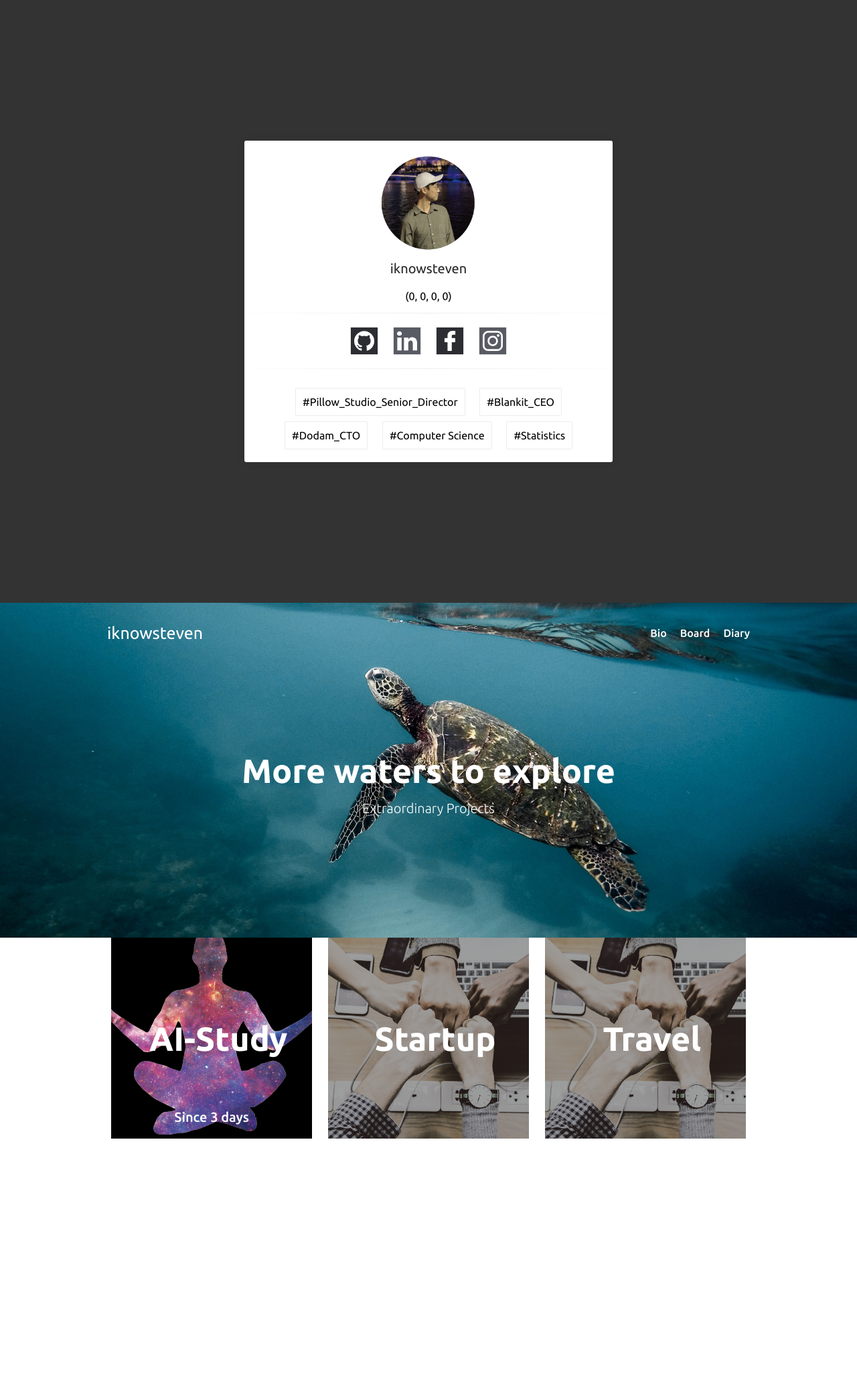
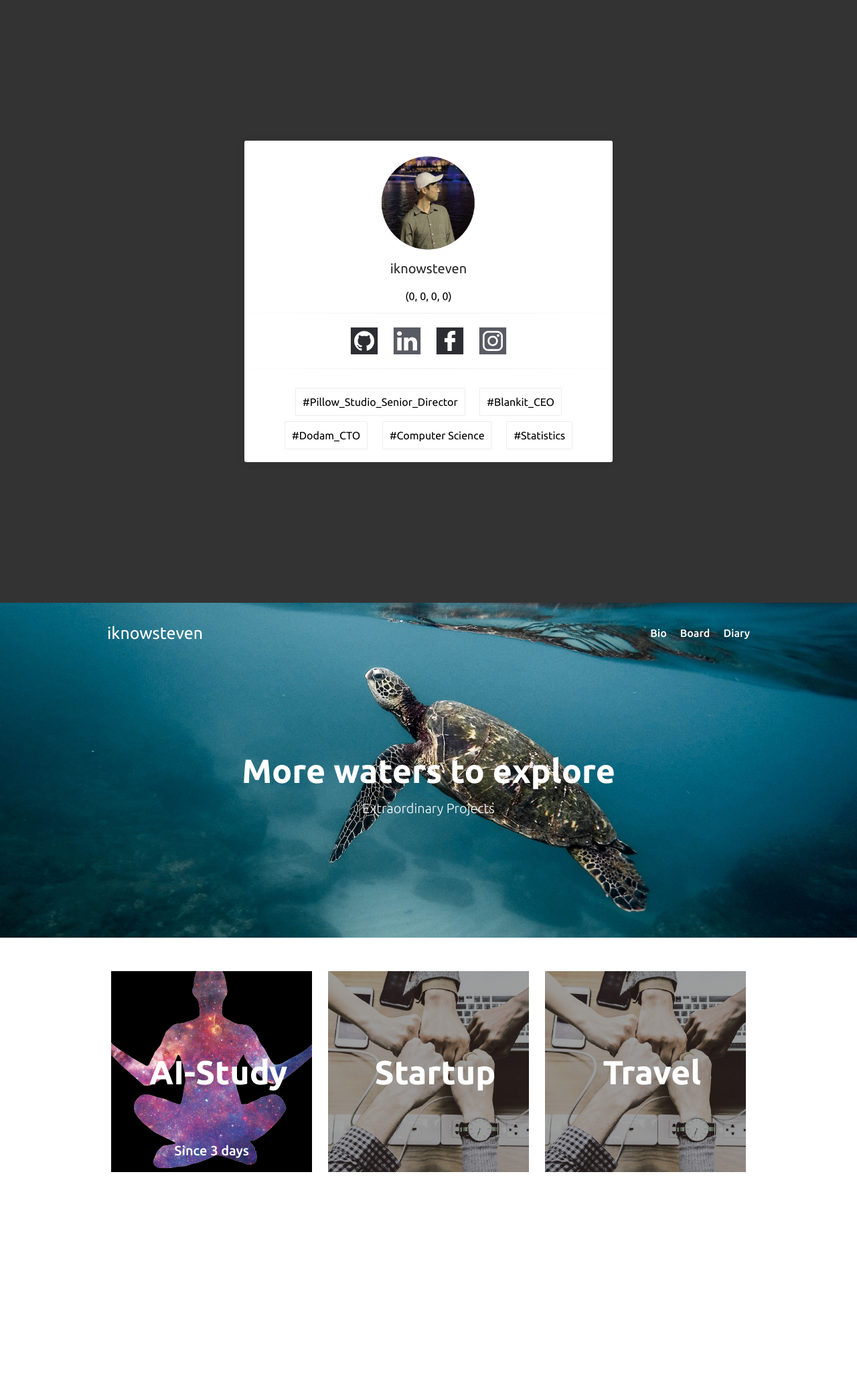
Before and after one commit to iknowSteven/iknowSteven.github.io, a Jekyll site: the page built from index.md, in a window 1280 px wide. Shown: the whole page at 67% size. Built offline with Jekyll 4.4.1, drawn with Linux system fonts in a browser that asks for light colours; our own code applies the rules of GitHub Pages for plain Markdown files; before the commit the page ends 2000 px from its top, so only the background shows below that.

Commit message:
no message

```diff
--- a/assets/css/countdown.css
+++ b/assets/css/countdown.css
@@ -10,6 +10,10 @@
     #all_countdown_container {
         width: calc(100% - 20px);
     }
+}
+
+#all_countdown {
+    margin-top: 50px;
 }
 
 #all_countdown h1 {
```
